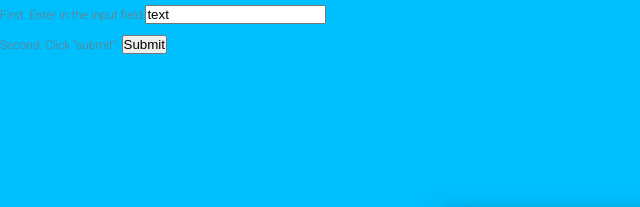
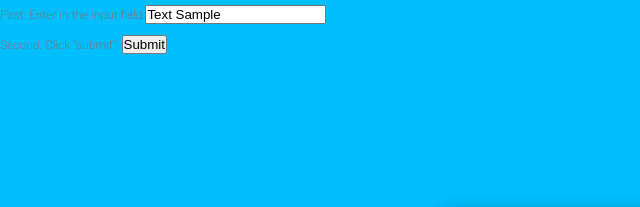
Before and after one commit to EdAncerys/nodeMailer-V2.0, a website: page public/index.html in a window 1280 px wide. Shown: the top 207 px of the page, 0-640 px from the left. Drawn offline with Linux system fonts and the light colour scheme.

Commit message:
Update package.json - change main file link

```diff
--- a/package.json
+++ b/package.json
@@ -2,7 +2,7 @@
   "name": "node-mailer",
   "version": "1.0.0",
   "description": "",
-  "main": "index.js",
+  "main": "app.js",
   "scripts": {
     "start": "node ./app.js"
   },
--- a/public/JS/index.js
+++ b/public/JS/index.js
@@ -2,7 +2,7 @@ console.log('index.js loaded...');
 
 document.getElementById('contact').addEventListener('click', (event) => {
   event.preventDefault();
-  console.log('click');
+  console.log('click and click');
 
   // document.getElementById('testFormMessage').value = '';
   // console.log(document.getElementById('testForm').elements['message'].value);
--- a/public/index.html
+++ b/public/index.html
@@ -10,7 +10,8 @@
   </head>
   <body>
     <form onsubmit="alert('submit!');return false">
-      First: Enter in the input field <input type="text" value="text" /><br />
+      First: Enter in the input field
+      <input type="text" value="Text Sample" /><br />
       Second: Click "submit": <input type="submit" value="Submit" />
     </form>
     <div class="container">
```
